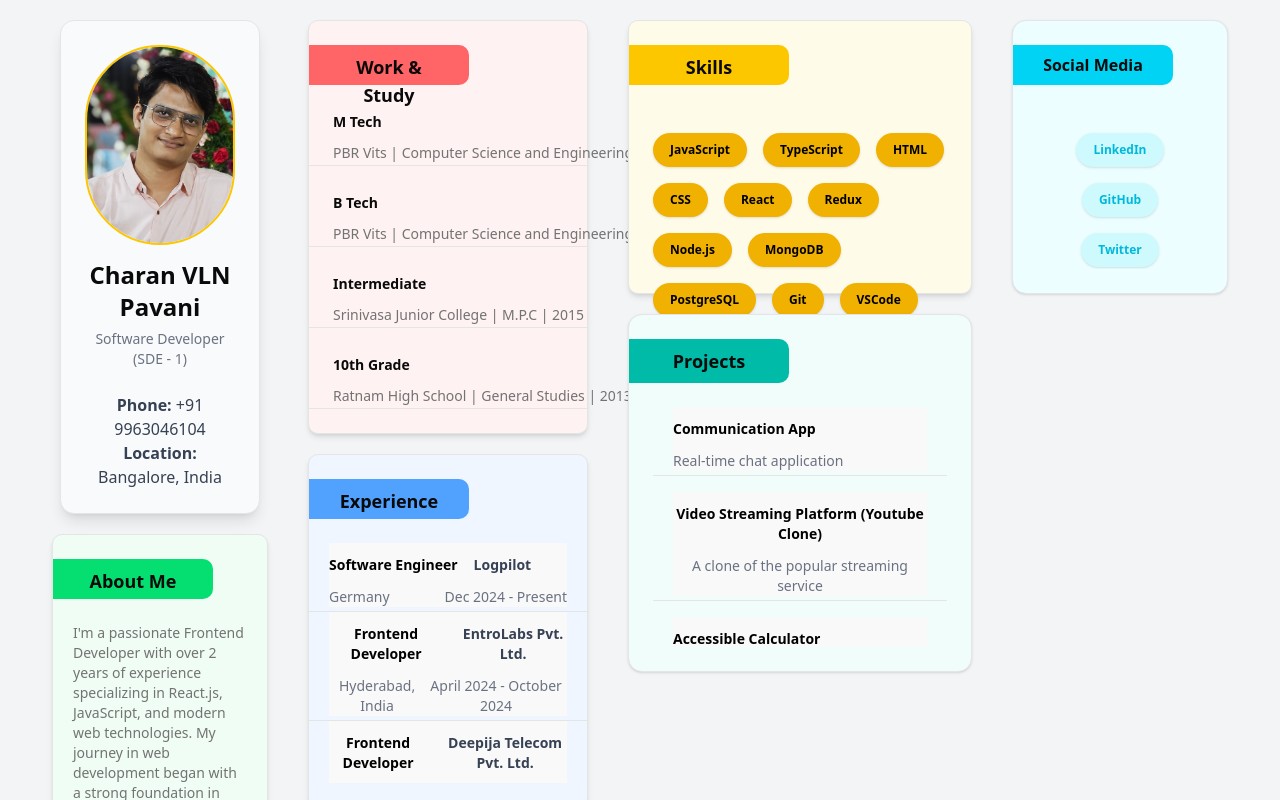
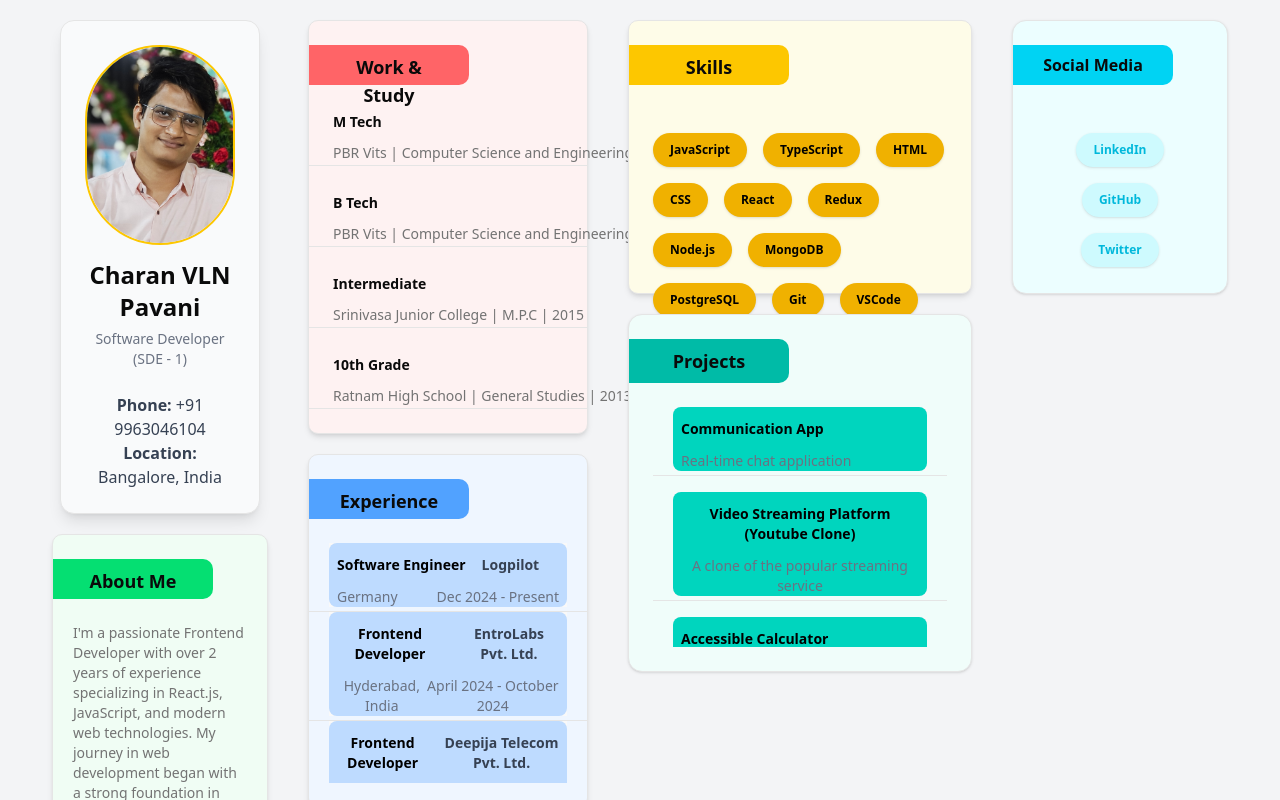
Before and after one commit to charanvlnpavani/persona, a React (Vite) app: page / in a window 1280 px wide. Shown: the top 800 px of the page. Built offline with nearby package versions, Linux system fonts and the light colour scheme.

Commit message:
refactor: improve styling and structure in ExperienceContent and OwnProject components

```diff
--- a/src/components/common/ExperienceContent.tsx
+++ b/src/components/common/ExperienceContent.tsx
@@ -31,10 +31,12 @@ const ItemContent: React.FC<ItemContentProps> = ({
   link,
 }) => {
   return (
-    <div className="item-content px-5 w-full pb-1 flex flex-col ">
+    <div className="item-content px-5 w-full pb-1 flex flex-col">
       <Dialog>
         <DialogTrigger>
-          <div className="flex flex-col justify-between items-start cursor-pointer  ">
+          <div
+            className={`flex flex-col justify-between items-start cursor-pointer px-2 ${badgeColor}`}
+          >
             <div className="flex items-center gap-2 py-3 ">
               <span className="text-md text-black font-bold">{title}</span>
               {subtitle && (
@@ -73,8 +75,7 @@ const ItemContent: React.FC<ItemContentProps> = ({
               {tags && tags.length > 0 && (
                 <Badge
                   className={
-                    badgeColor +
-                    " px-3 py-2 flex items-center gap-1 rounded-full"
+                    " px-3 py-2 flex items-center gap-1 rounded-full black"
                   }
                 >
                   {tags.join(", ")}
@@ -82,7 +83,7 @@ const ItemContent: React.FC<ItemContentProps> = ({
               )}
               {link && (
                 <a href={link} target="_blank" rel="noopener noreferrer">
-                  <button className="bg-blue-500 text-white px-4 py-2 rounded-full font-semibold hover:bg-blue-600 transition text-sm cursor-pointer">
+                  <button className="border border-blue-500 px-5 py-1 rounded-full cursor-pointer text-blue-500">
                     View
                   </button>
                 </a>
--- a/src/pages/Experience.tsx
+++ b/src/pages/Experience.tsx
@@ -9,10 +9,10 @@ const Experience = () => {
       <CardHeader className="sm:text-lg md:text-lg lg:text-lg sm:font-bold md:font-bold lg:font-bold  sm:bg-blue-400 md:bg-blue-400 lg:bg-blue-400 sm:w-[20vh] sm:h-[5vh] md:w-[40vh] md:h-[10vh] lg:w-[20vh] lg:h-[5vh] justify-center items-center py-2 rounded-r-lg ">
         <TitleHeader title="Experience" />
       </CardHeader>
-      <CardDescription className=" font-medium h-[30vh]  overflow-y-auto">
+      <CardDescription className=" font-medium h-[30vh]   overflow-y-auto">
         {experienceDetails.map((experienceDetail, index) => {
           return (
-            <div key={index}>
+            <div key={index} >
               <ExperienceContent
                 title={experienceDetail.jobTitle}
                 subtitle={experienceDetail.company}
@@ -20,6 +20,7 @@ const Experience = () => {
                 duration={experienceDetail.duration}
                 description={experienceDetail.description}
                 tags={experienceDetail.skills}
+                badgeColor="bg-blue-200  rounded-md"
               />
               {index < experienceDetails.length - 1 && <hr />}
             </div>
--- a/src/pages/OwnProject.tsx
+++ b/src/pages/OwnProject.tsx
@@ -25,8 +25,9 @@ const OwnProject = () => {
                   duration={project.duration}
                   description={project.description}
                   tags={project.technologies}
-                  badgeColor="bg-teal-400 text-white"
+                  badgeColor="bg-teal-400 text-white rounded-md"
                   link={project.link}
+
                 />
                 {index < projects.length - 1 && <hr />}
               </div>
```
